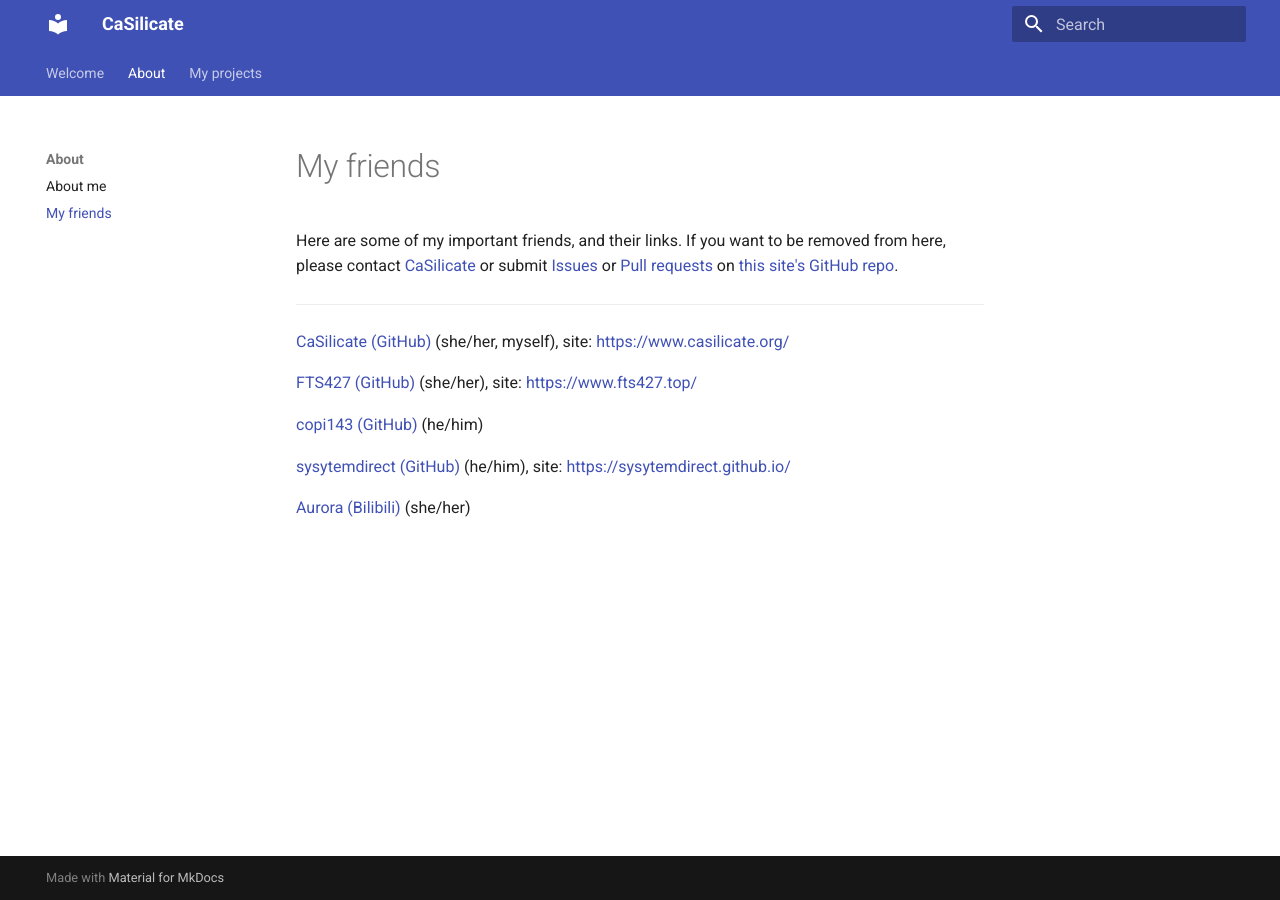
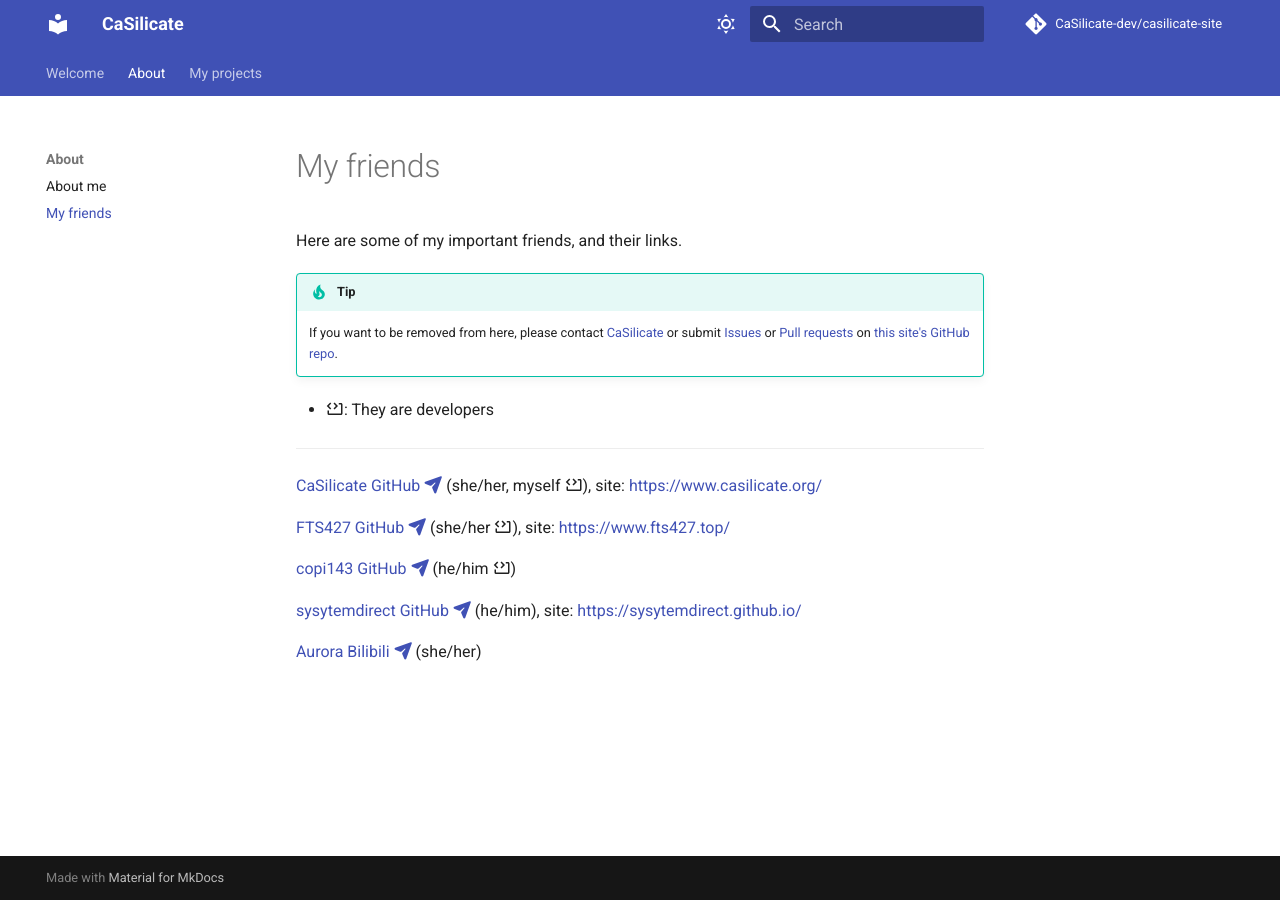
Before and after one commit to CaSilicate-dev/casilicate-site, an MkDocs documentation site: the page built from docs/about/friends.md, in a window 1280 px wide. Built offline with MkDocs 1.6.1 and Material for MkDocs 9.7.7, drawn with Linux system fonts in a browser that asks for light colours; comment, search, counter and statistics services are not loaded.

Commit message:
update docs

```diff
--- a/docs/about/friends.md
+++ b/docs/about/friends.md
@@ -1,15 +1,20 @@
 # My friends
 
-Here are some of my important friends, and their links. If you want to be removed from here, please contact [CaSilicate](https://github.com/CaSilicate-dev/) or submit [Issues](https://github.com/CaSilicate-dev/casilicate-site/issues) or [Pull requests](https://github.com/CaSilicate-dev/casilicate-site/pulls) on [this site's GitHub repo](https://github.com/CaSilicate-dev/casilicate-site).
+Here are some of my important friends, and their links.
+
+!!! tip
+    If you want to be removed from here, please contact [CaSilicate](https://github.com/CaSilicate-dev/) or submit [Issues](https://github.com/CaSilicate-dev/casilicate-site/issues) or [Pull requests](https://github.com/CaSilicate-dev/casilicate-site/pulls) on [this site's GitHub repo](https://github.com/CaSilicate-dev/casilicate-site).
+
+- :material-code-block-tags:: They are developers
 
 ---
 
-[CaSilicate (GitHub)](https://github.com/CaSilicate-dev) (she/her, myself), site: [https://www.casilicate.org/](https://www.casilicate.org/)
+[CaSilicate GitHub :fontawesome-solid-paper-plane:](https://github.com/CaSilicate-dev) (she/her, myself :material-code-block-tags:), site: [https://www.casilicate.org/](https://www.casilicate.org/)
 
-[FTS427 (GitHub)](https://github.com/FTS427) (she/her), site: [https://www.fts427.top/](https://www.fts427.top/)
+[FTS427 GitHub :fontawesome-solid-paper-plane:](https://github.com/FTS427) (she/her :material-code-block-tags:), site: [https://www.fts427.top/](https://www.fts427.top/)
 
-[copi143 (GitHub)](https://github.com/copi143) (he/him)
+[copi143 GitHub :fontawesome-solid-paper-plane:](https://github.com/copi143) (he/him :material-code-block-tags:)
 
-[sysytemdirect (GitHub)](https://github.com/sysytemdirect) (he/him), site: [https://sysytemdirect.github.io/](https://sysytemdirect.github.io/)
+[sysytemdirect GitHub :fontawesome-solid-paper-plane:](https://github.com/sysytemdirect) (he/him), site: [https://sysytemdirect.github.io/](https://sysytemdirect.github.io/)
 
-[Aurora (Bilibili)](https://space.bilibili.com/1537914552) (she/her)
+[Aurora Bilibili :fontawesome-solid-paper-plane:](https://space.bilibili.com/1537914552) (she/her)
--- a/mkdocs.yml
+++ b/mkdocs.yml
@@ -1,9 +1,31 @@
 site_name: CaSilicate
 site_url: https://www.casilicate.org/
+repo_url: https://github.com/CaSilicate-dev/casilicate-site
+repo_name: CaSilicate-dev/casilicate-site
 theme:
   name: material
+  palette:
+    - scheme: default
+      toggle:
+        icon: material/weather-sunny
+        name: Switch to dark mode
+    - scheme: slate
+      toggle:
+        icon: material/weather-night
+        name: Switch to light mode
+  font:
+    text: "Roboto"
+    code: "Roboto mono"
   features:
     - navigation.tabs
+markdown_extensions:
+  - admonition
+  - pymdownx.details
+  - pymdownx.superfences
+  - attr_list
+  - pymdownx.emoji:
+      emoji_index: !!python/name:material.extensions.emoji.twemoji
+      emoji_generator: !!python/name:material.extensions.emoji.to_svg
 nav:
   - Welcome: index.md
   - About:
```
